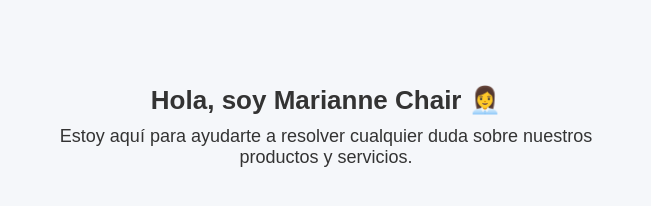
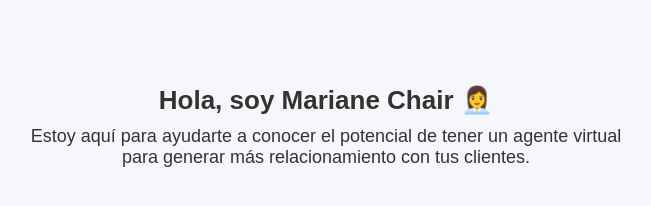
Before and after one commit to luchoglozano/Mariane-Retak, a plain HTML site: page index.html in a window 1280 px wide. Shown: the whole page, without its empty margins (314-965 px from the left). Drawn offline with Linux system fonts and the light colour scheme.

Commit message:
Update index.html

```diff
--- a/index.html
+++ b/index.html
@@ -23,8 +23,8 @@
   </style>
 </head>
 <body>
-  <h1>Hola, soy Marianne Chair 👩‍💼</h1>
-  <p>Estoy aquí para ayudarte a resolver cualquier duda sobre nuestros productos y servicios.</p>
+  <h1>Hola, soy Mariane Chair 👩‍💼</h1>
+  <p>Estoy aquí para ayudarte a conocer el potencial de tener un agente virtual para generar más relacionamiento con tus clientes.</p>
 
   <!-- Script embebido de HeyGen -->
   <script>
```
